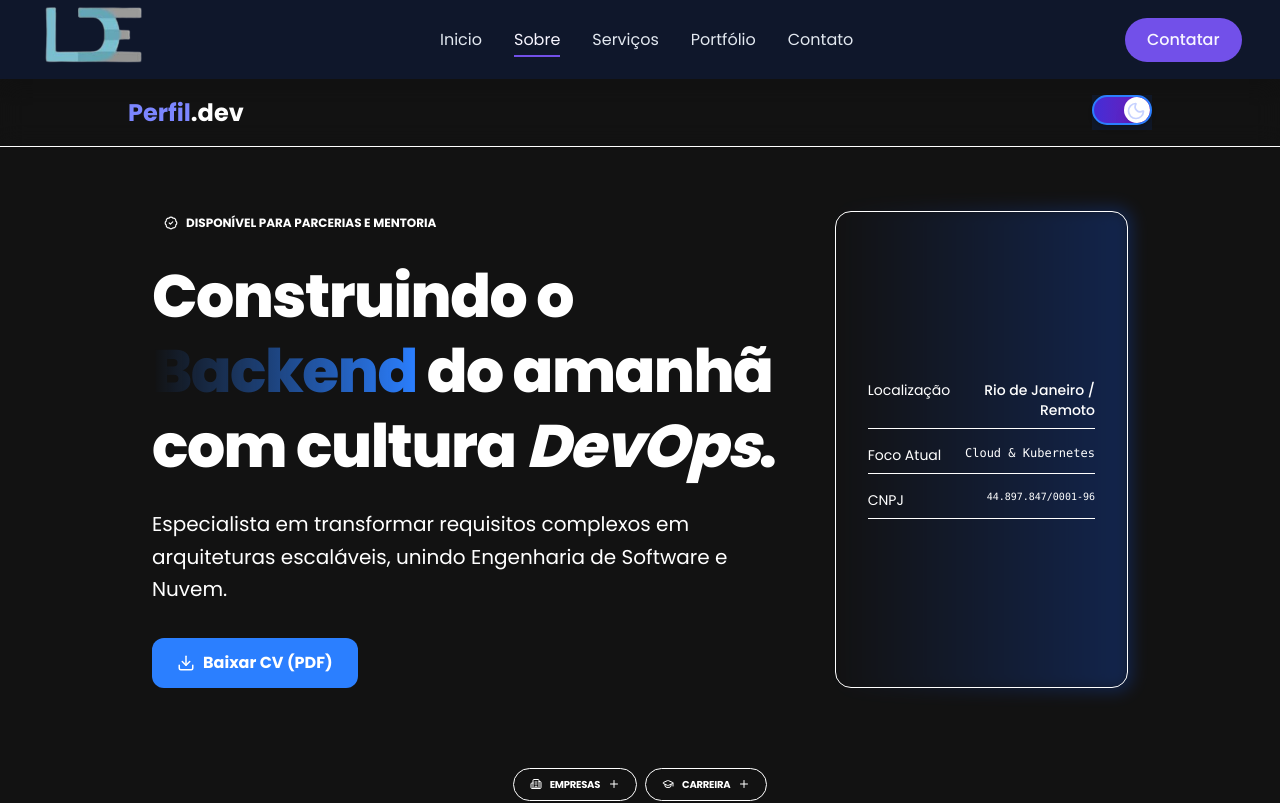
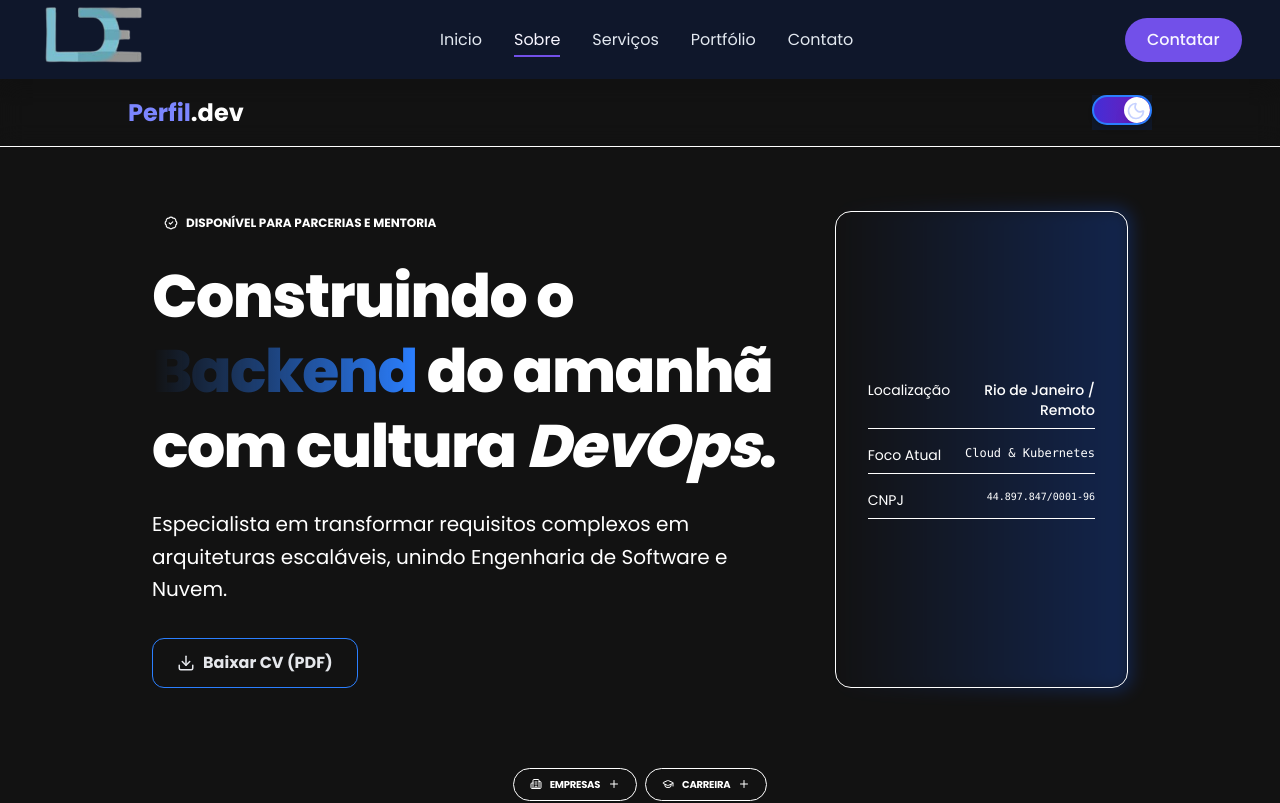
Before and after one commit to DemarchiWorking/portfolio-react-next, a Next.js app: page /about in a window 1280 px wide. Shown: the top 803 px of the page. Built offline with nearby package versions, Linux system fonts and the light colour scheme.

Commit message:
feature: botao

```diff
--- a/src/app/about/page.tsx
+++ b/src/app/about/page.tsx
@@ -99,9 +99,9 @@ export default function Sobre() {
             </p>
             <div className="flex flex-wrap gap-4">
               <a href="/CurriculoEngenheiroAntonioDemarchi.pdf" download>
-                <button className="flex items-center gap-2 bg-blue-500 text-white bg-foreground px-6 py-3 rounded-xl font-bold transition-all active:scale-95 border border-transparent cursor-pointer">
-                  <Download size={18} /> Baixar CV (PDF)
-                </button>
+                  <button className="flex items-center gap-2 hover:bg-blue-500 text-gray-900 dark:text-gray-200 bg-foreground text-background px-6 py-3 rounded-xl font-bold hover:opacity-90 transition-all active:scale-95 border border-blue-500 hover:border-transparent rounded cursor-pointer">
+                                    <Download size={18} /> Baixar CV (PDF)
+                  </button>
               </a>
             </div>
           </div>
```
